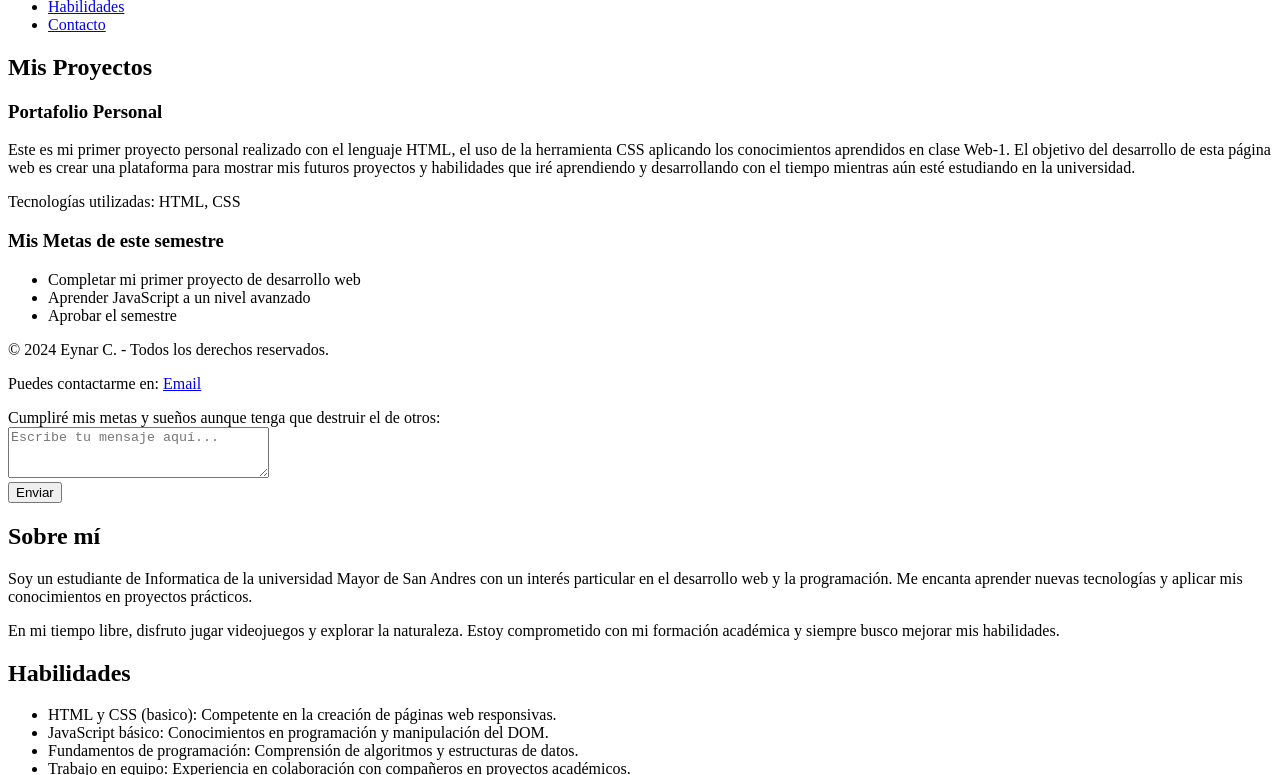
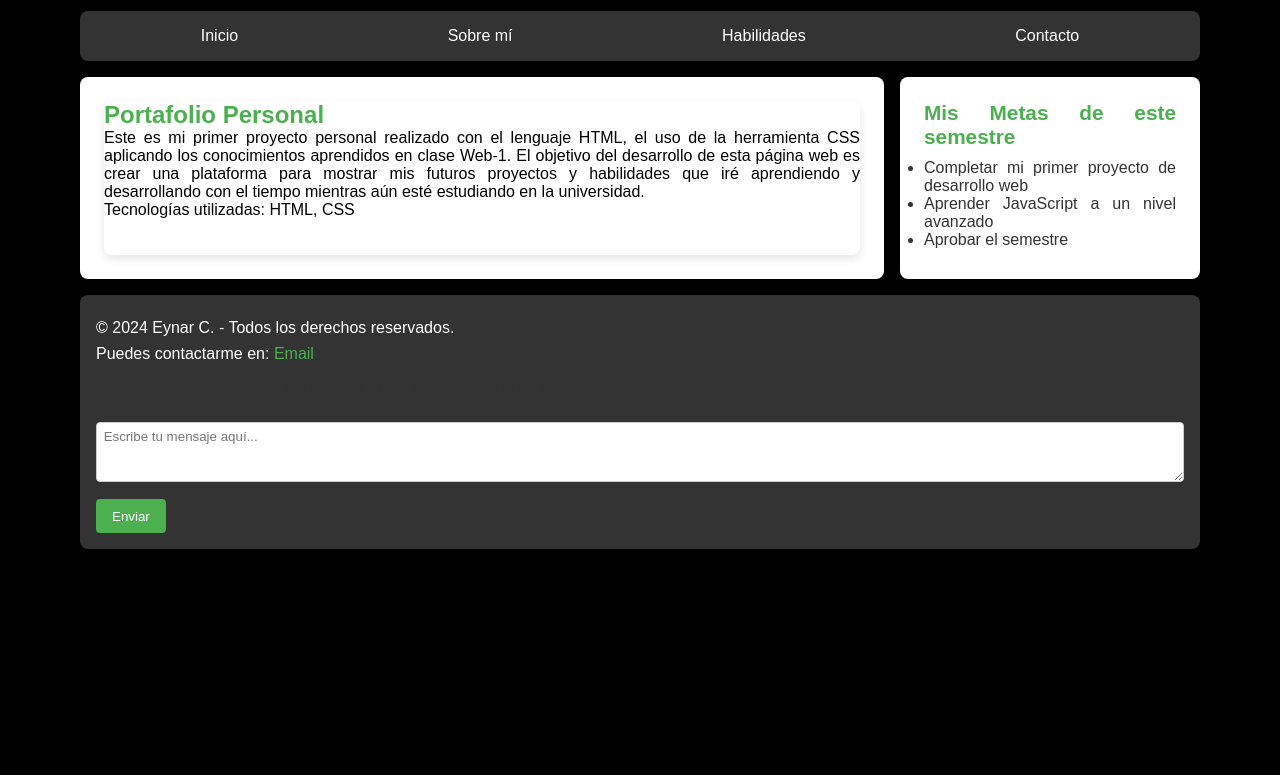
Before and after one commit to Eynar-Cast/web1, a plain HTML site: page index.html in a window 1280 px wide. Shown: the part 118-893 px from the top of the page. After the commit the page ends 800 px from the top, so only its background shows below. Drawn offline with Linux system fonts and the light colour scheme.

Commit message:
Fin de html

```diff
--- /dev/null
+++ b/habilidades.css
@@ -0,0 +1,19 @@
+* {
+    margin: 0;
+    padding: 0;
+    box-sizing: border-box;
+    font-family: Arial, sans-serif;
+    text-align: justify;
+}
+
+h2{
+    color: #4CAF50;
+}
+
+h3{
+    color: #4CAF50;
+}
+
+h4{
+    color: #4CAF50;
+}
--- /dev/null
+++ b/indec.css
@@ -0,0 +1,153 @@
+* {
+    margin: 0;
+    padding: 0;
+    box-sizing: border-box;
+    font-family: Arial, sans-serif;
+    text-align: justify;
+}
+
+body {
+    background-color: #000000;
+    color: #333;
+}
+
+#contenedor {
+    width: 90%;
+    max-width: 1200px;
+    margin: 1em auto;
+    padding: 1em;
+}
+
+#header {
+    background: #4CAF50;
+    color: white;
+    padding: 1.5em;
+    text-align: center;
+    border-radius: 8px;
+}
+
+#header h1 {
+    font-size: 1.8em;
+}
+
+#nav {
+
+    background: #333;
+    padding: 1em;
+    border-radius: 8px;
+    margin: 1em 0;
+}
+
+#nav ul {
+    display: flex;
+    justify-content: space-around;
+    list-style: none;
+}
+
+#nav a {
+    color: white;
+    text-decoration: none;
+    font-size: 1em;
+}
+
+#nav a:hover {
+    color: #4CAF50;
+}
+
+#contenido {
+    display: flex;
+    gap: 1em;
+}
+
+#seccion {
+    flex: 3;
+    background: #ffffff;
+    padding: 1.5em;
+    border-radius: 8px;
+    box-shadow: 0 4px 8px rgba(0, 0, 0, 0.1);
+}
+
+#seccion h2 {
+    font-size: 1.5em;
+    color: #4CAF50;
+    margin-bottom: 0.5em;
+}
+
+#asside {
+    flex: 1;
+    background: #ffffff;
+    padding: 1.5em;
+    border-radius: 8px;
+    box-shadow: 0 4px 8px rgba(0, 0, 0, 0.1);
+}
+
+#asside h3 {
+    font-size: 1.3em;
+    color: #4CAF50;
+    margin-bottom: 0.5em;
+}
+
+#footer {
+    background: #333;
+    color: white;
+    text-align: center;
+    padding: 1em;
+    border-radius: 8px;
+    margin-top: 1em;
+}
+
+#footer p {
+    margin: 0.5em 0;
+}
+
+#footer a {
+    color: #4CAF50;
+    text-decoration: none;
+}
+
+#footer a:hover {
+    text-decoration: underline;
+}
+
+form label {
+    color: #333;
+    display: block;
+    margin-top: 1em;
+}
+
+form textarea {
+    width: 100%;
+    padding: 0.5em;
+    border-radius: 4px;
+    border: 1px solid #ccc;
+    margin-top: 0.5em;
+}
+
+form input[type="submit"] {
+    background: #4CAF50;
+    color: white;
+    border: none;
+    padding: 0.7em 1.2em;
+    border-radius: 4px;
+    cursor: pointer;
+    margin-top: 1em;
+}
+
+form input[type="submit"]:hover {
+    background: #45a049;
+}
+
+#contenido {
+    width: 100%;
+    height: auto;
+    border: none;
+    margin-top: 1em;
+}
+
+iframe {
+    width: 100%;
+    height: 100%;
+    border: none;
+    border-radius: 8px;
+    box-shadow: 0 4px 8px rgba(0, 0, 0, 0.1);
+}
--- a/index.html
+++ b/index.html
@@ -2,38 +2,35 @@
 <html lang="en">
 <head>
     <meta charset="UTF-8">
-    <meta name="viewport" content="width=, initial-scale=1.0">
+    <meta name="viewport" content="width=device-width, initial-scale=1.0">
+    <meta name="viewport" content="width=device-width, initial-scale=1.0">
+    <link rel="stylesheet" href="indec.css">
     <title>Document</title>
 </head>
 <body>
+    <div id="contenedor">
+        <div id="header">
         <header>
             <h1>Eynar C. - Estudiante</h1>
         </header>
+        </div>
+        <div id="nav">
             <nav>
                 <ul>
-            <li><a href="#inicio">Inicio</a></li>
-            <li><a href="#sobremi">Sobre mí</a></li>
-            <li><a href="#habilidades">Habilidades</a></li>
+                    <li><a href="inicio.html" target="contenidoIframe">Inicio</a></li>
+                    <li><a href="sobremi.html" target="contenidoIframe">Sobre mí</a></li>
+                    <li><a href="habilidades.html" target="contenidoIframe">Habilidades</a></li>
                     <li><a href="#contacto">Contacto</a></li>
                 </ul>
             </nav>
-    <section>
-        <h2>Mis Proyectos</h2>
-        <article>
-            <header>
-                <h3>Portafolio Personal</h3>
-                <p>
-                    Este es mi primer proyecto personal realizado con el lenguaje HTML, el uso de la herramienta CSS
-                    aplicando los conocimientos aprendidos en clase Web-1. El objetivo del desarrollo de esta página web
-                    es crear una plataforma para mostrar mis futuros proyectos y habilidades que iré aprendiendo y
-                    desarrollando con el tiempo mientras aún esté estudiando en la universidad.
-                </p>
-            </header>
-            <footer>
-                <p>Tecnologías utilizadas: HTML, CSS</p>
-            </footer>
-        </article>
+        </div>
+        <div id="contenido">
+            <div id="seccion">
+            <section id="tarjeta">
             </section>
+            <iframe name="contenidoIframe" src="inicio.html"></iframe>
+            </div>
+            <div id="asside">
             <aside>
                 <h3>Mis Metas de este semestre</h3>
                 <ul>
@@ -42,7 +39,10 @@
                     <li>Aprobar el semestre</li>
                 </ul>
             </aside>
-    <footer id="contacto">
+            </div>
+        </div>
+        <div id="footer">
+        <footer id="Contacto">
             <p>© 2024 Eynar C. - Todos los derechos reservados.</p>
             <p>Puedes contactarme en: <a href="Cast521@gmail.com">Email</a></p>
             <form action="#" method="post">
@@ -53,41 +53,7 @@
                 <input type="submit" value="Enviar">
             </form>
         </footer>
-    <section id="sobremi">
-        <h2>Sobre mí</h2>
-        <p>Soy un estudiante de Informatica de la universidad Mayor de San Andres con un interés particular en el desarrollo web y la programación.
-            Me encanta aprender nuevas tecnologías y aplicar mis conocimientos en proyectos prácticos.</p>
-        <p>En mi tiempo libre, disfruto jugar videojuegos y explorar la naturaleza.
-            Estoy comprometido con mi formación académica y siempre busco mejorar mis habilidades.</p>
-    </section>
-    <section id="habilidades">
-        <h2>Habilidades</h2>
-        <ul>
-            <li>HTML y CSS (basico): Competente en la creación de páginas web responsivas.</li>
-            <li>JavaScript básico: Conocimientos en programación y manipulación del DOM.</li>
-            <li>Fundamentos de programación: Comprensión de algoritmos y estructuras de datos.</li>
-            <li>Trabajo en equipo: Experiencia en colaboración con compañeros en proyectos académicos.</li>
-            <li>Comunicación efectiva: Habilidad para expresar ideas y recibir feedback constructivo.</li>
-        </ul>
-        <h3>Idiomas</h3>
-            <h4>Estudio en Infocal</h4>
-            <h4>Nivel de conocimiento del idioma Ingles</h4>
-            <ol>
-            <li>Ingles Basico I</li>
-            <li>Ingles Basico II</li>
-            <li>Ingles Basico III</li>
-            <li>Ingles Basico IV</li>
-            </ol>
-        <h4>Estudio en Centro de Enseñanza y Traduccion de Idiomas Linguistica-UMSA</h4>
-        <ol>
-            <li>Ingles Intermedio 2.1</li>
-            <li>Ingles Intermedio 2.2</li>
-            <li>Ingles Intermedio 2.3</li>
-            <li>Ingles Intermedio Avanzado 3.1</li>
-            <li>Ingles Intermedio Avanzado 3.2</li>
-            <li>Ingles Intermedio Avanzado 3.3</li>
-        </ol>
-    </section>
-    <script src="index.js"></script>
+        </div>
+    </div>
 </body>
 </html>
--- /dev/null
+++ b/inicio.css
@@ -0,0 +1,10 @@
+* {
+    margin: 0;
+    padding: 0;
+    box-sizing: border-box;
+    font-family: Arial, sans-serif;
+    text-align: justify;
+}
+h2{
+    color: #4CAF50;
+}
--- /dev/null
+++ b/inicio.html
@@ -0,0 +1,9 @@
+<link rel="stylesheet" href="inicio.css">
+<h2>Portafolio Personal</h2>
+    <p>
+        Este es mi primer proyecto personal realizado con el lenguaje HTML, el uso de la herramienta CSS
+        aplicando los conocimientos aprendidos en clase Web-1. El objetivo del desarrollo de esta página web
+        es crear una plataforma para mostrar mis futuros proyectos y habilidades que iré aprendiendo y
+        desarrollando con el tiempo mientras aún esté estudiando en la universidad.
+    </p>
+    <p>Tecnologías utilizadas: HTML, CSS</p>
--- /dev/null
+++ b/sobremi.css
@@ -0,0 +1,10 @@
+* {
+    margin: 0;
+    padding: 0;
+    box-sizing: border-box;
+    font-family: Arial, sans-serif;
+    text-align: justify;
+}
+h2{
+    color: #4CAF50;
+}
```
Also changed, not shown: habilidades.html (added, +29 -0 lines), sobremi.html (added, +8 -0 lines), index.js (deleted). Lines whose indentation alone changed are shown as unchanged.
